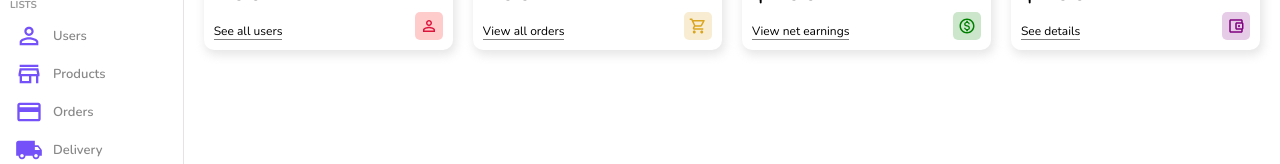
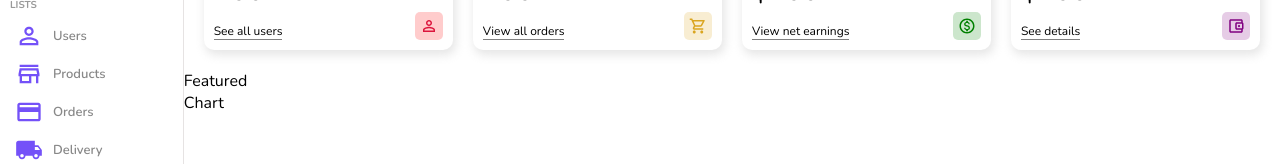
Before and after one commit to phantware/react-admin-dashboard, a React (Create React App) app: page / in a window 1280 px wide. Shown: the part 141-305 px from the top of the page. Built offline with nearby package versions, Linux system fonts and the light colour scheme.

Commit message:
chart and featured components added

```diff
--- /dev/null
+++ b/src/components/chart/Chart.jsx
@@ -0,0 +1,8 @@
+import React from 'react'
+import './chart.scss'
+
+const Chart = () => {
+  return <div className='chart'>Chart</div>
+}
+
+export default Chart
--- /dev/null
+++ b/src/components/chart/chart.scss
@@ -0,0 +1,2 @@
+.chart {
+}
--- /dev/null
+++ b/src/components/featured/Featured.jsx
@@ -0,0 +1,8 @@
+import React from 'react'
+import './featured.scss'
+
+const Featured = () => {
+  return <div className='featured'>Featured</div>
+}
+
+export default Featured
--- a/src/pages/home/Home.jsx
+++ b/src/pages/home/Home.jsx
@@ -4,6 +4,8 @@
 import Sidebar from '../../components/sidebar/Sidebar'
 import Navbar from '../../components/navbar/Navbar'
 import Widget from '../../components/widget/Widget'
+import Featured from '../../components/featured/Featured'
+import Chart from '../../components/chart/Chart'
 
 const Home = () => {
   return (
@@ -17,6 +19,10 @@
           <Widget type='earning' />
           <Widget type='balance' />
         </div>
+        <div className='charts'>
+          <Featured />
+          <Chart />
+        </div>
       </div>
     </div>
   )
```
Also changed, not shown: src/components/featured/featured.scss (added).
